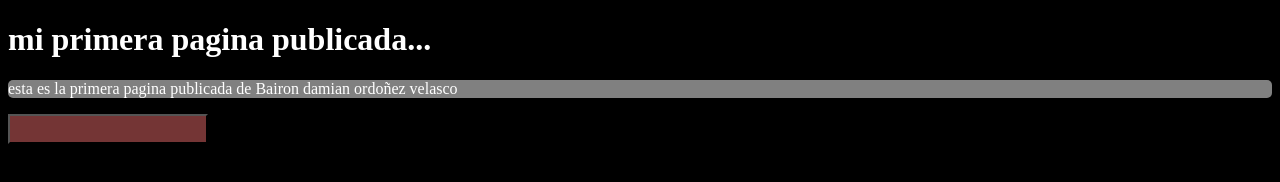
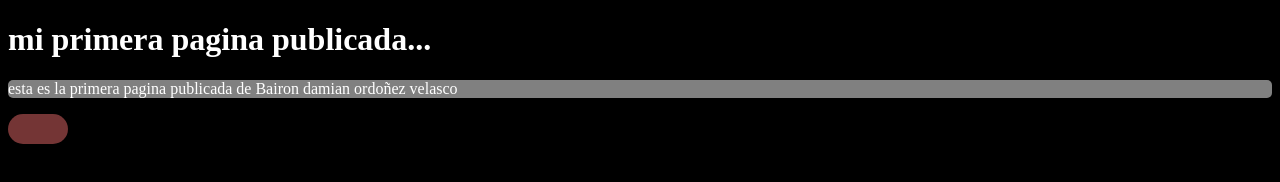
Before and after one commit to Bairon-page/Bairon-page.github.io, a plain HTML site: page index.html in a window 1280 px wide. Drawn offline with Linux system fonts and the light colour scheme.

Commit message:
Update style.css

```diff
--- a/style.css
+++ b/style.css
@@ -14,8 +14,10 @@ body{background-color: black;
  button {
   background-color: #FF747474 !important;
   color: #FF000000 !important;
+  border-radius: 30px;
+  border: none;
   font-weight: bold;
-  width: 200px;
+  width: 60px;
   height: 30px;
  }
 #contenedor { color:white;
```
